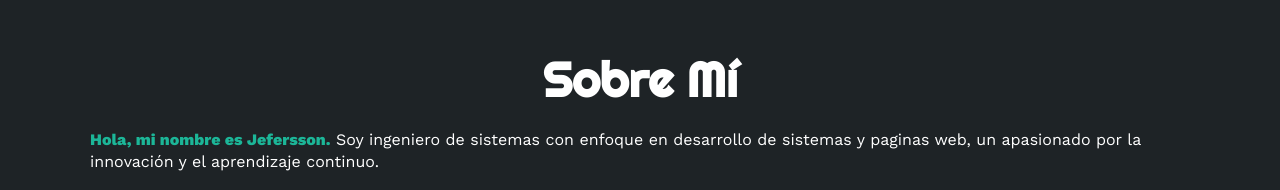
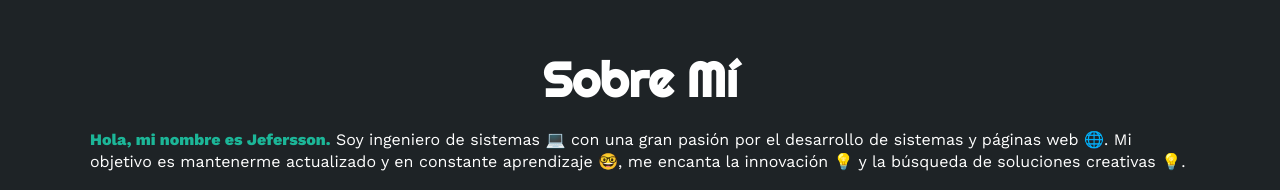
Before and after one commit to JeferDev/portafolio.github.io, a plain HTML site: page index.html in a window 1280 px wide. Shown: the part 820-1010 px from the top of the page. Drawn offline with nearby package versions, Linux system fonts and the light colour scheme.

Commit message:
redaccion

```diff
--- a/index.html
+++ b/index.html
@@ -57,7 +57,7 @@
     <section id="sobremi" class="sobremi">
         <div class="contenido-seccion">
             <h2>Sobre Mí</h2>
-            <p><span>Hola, mi nombre es Jefersson.</span> Soy ingeniero de sistemas con enfoque en desarrollo de sistemas y paginas web, un apasionado por la innovación y el aprendizaje continuo.</p>
+            <p><span>Hola, mi nombre es Jefersson.</span> Soy ingeniero de sistemas 💻 con una gran pasión por el desarrollo de sistemas y páginas web 🌐. Mi objetivo es mantenerme actualizado y en constante aprendizaje 🤓, me encanta la innovación 💡 y la búsqueda de soluciones creativas 💡.</p>
 
             <div class="fila">
                 <!-- datos personales -->
```
